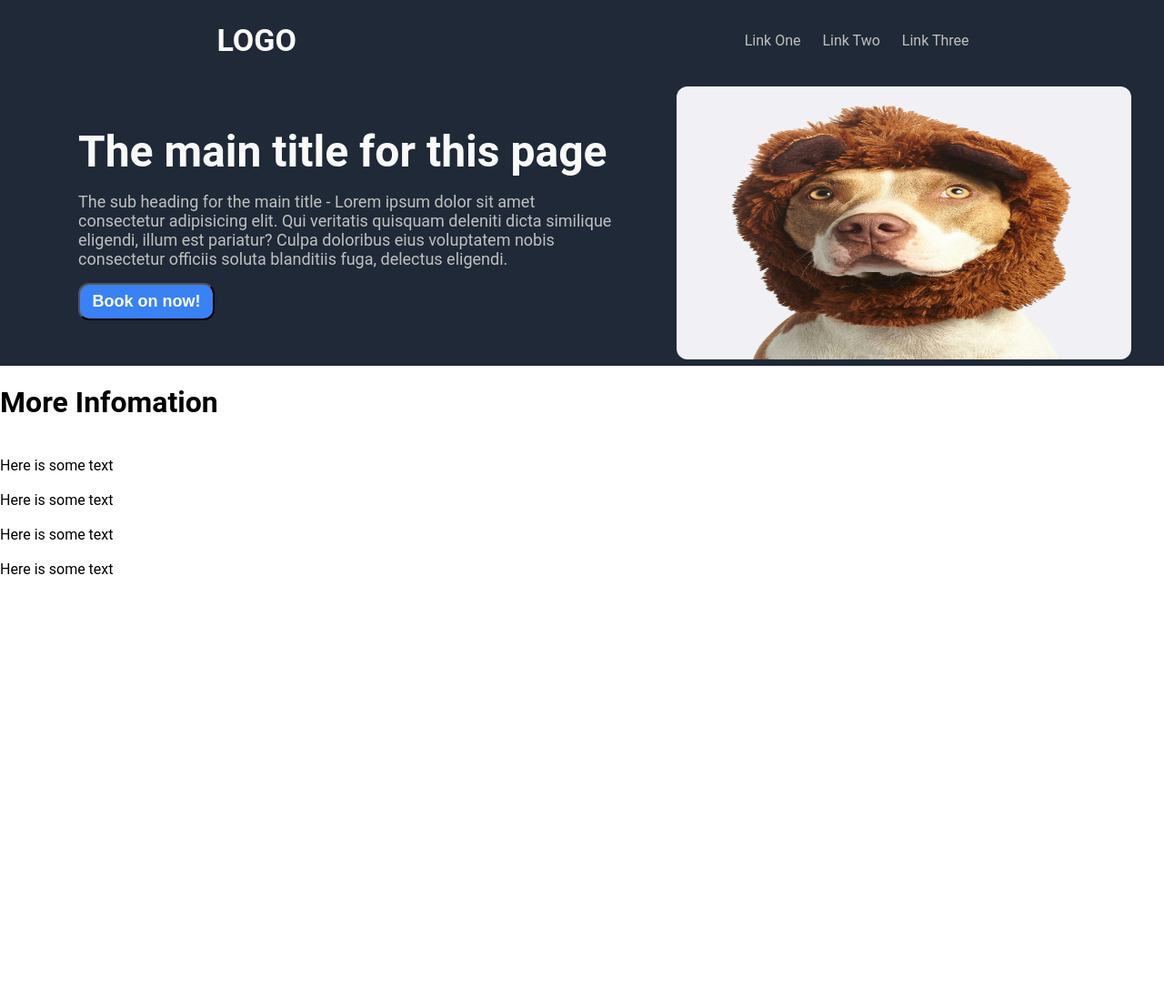
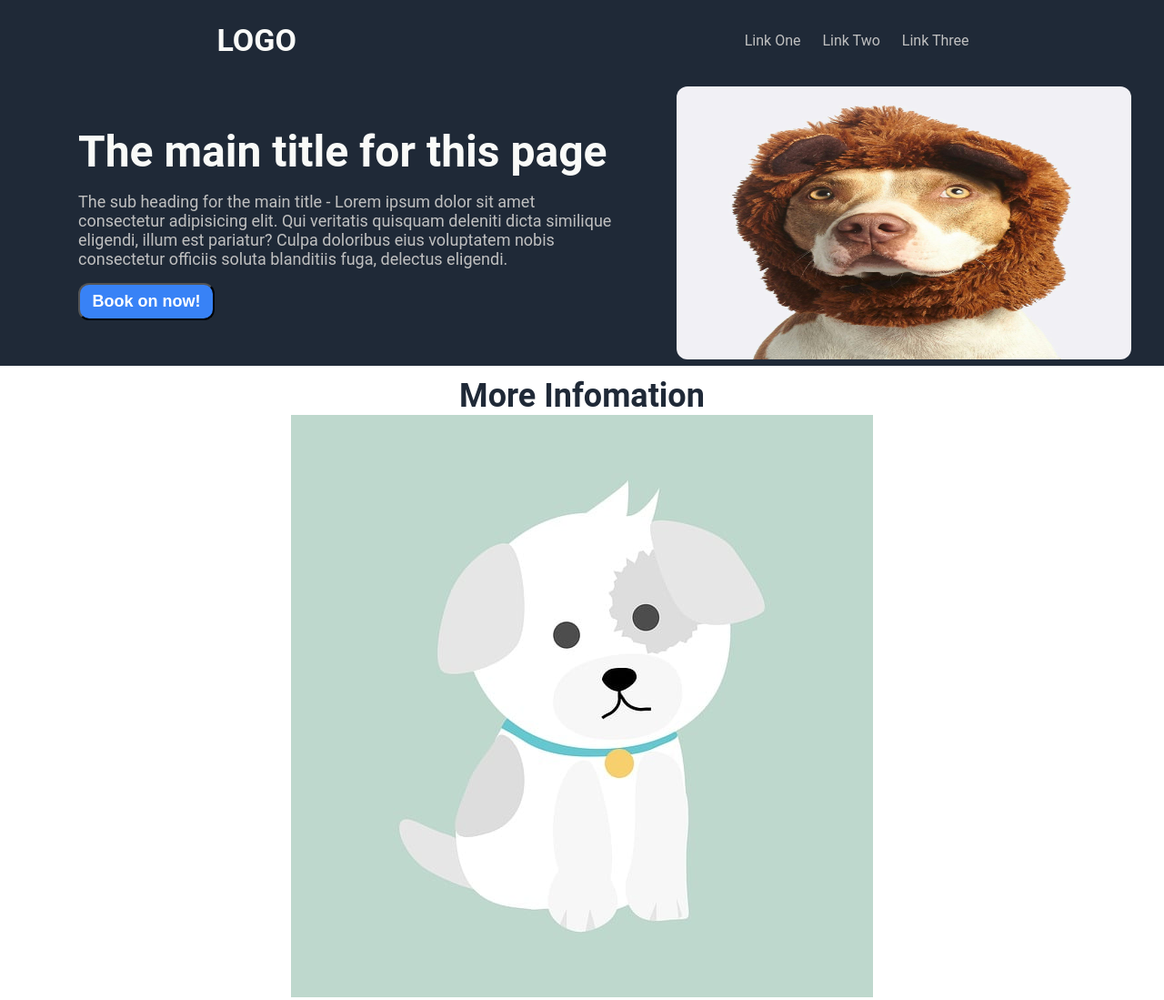
Before and after one commit to JMurf91/Landing_page, a plain HTML site: page index.html in a window 1280 px wide. Shown: the top 1099 px of the page at 91% size. Before the commit the page ends 800 px from the top, so only its background shows below. Drawn offline with Linux system fonts and the light colour scheme.

Commit message:
Add pictures for infomation boxes

```diff
--- a/index.html
+++ b/index.html
@@ -29,22 +29,22 @@
     </div>
 
     <div class="infomation">
-      <h1 class="info-title">More Infomation</h1>
+      <div class="info-title">More Infomation</div>
 
       <div class="box1">
-        <img>
+        <img class="pic" src="img/drawdog.jpg" alt="Drawn picture of dog">
         <div class="text"> Here is some text</div>
 
         <div class="box2">
-          <img>
+          <img class="pic" src="img/drawdog.jpg" alt="Drawn picture of dog">
           <div class="text"> Here is some text</div>
 
           <div class="box3">
-            <img>
+            <img class="pic" src="img/drawdog.jpg" alt="Drawn picture of dog">
             <div class="text"> Here is some text</div>
 
             <div class="box4">
-              <img>
+              <img class="pic" src="img/drawdog.jpg" alt="Drawn picture of dog">
               <div class="text"> Here is some text</div>
 
       </div>
--- a/styles.css
+++ b/styles.css
@@ -76,3 +76,16 @@ button {
 }
 
 /* Infomation Section */
+
+.infomation {
+    margin: 12px;
+    display: flex;
+    flex-direction: column;
+    align-items: center;
+}
+
+.info-title {
+    font-size: 36px;
+    color: #1F2937;
+    font-weight: bolder;
+}
```
Also changed, not shown: img/drawdog.jpg (added).
